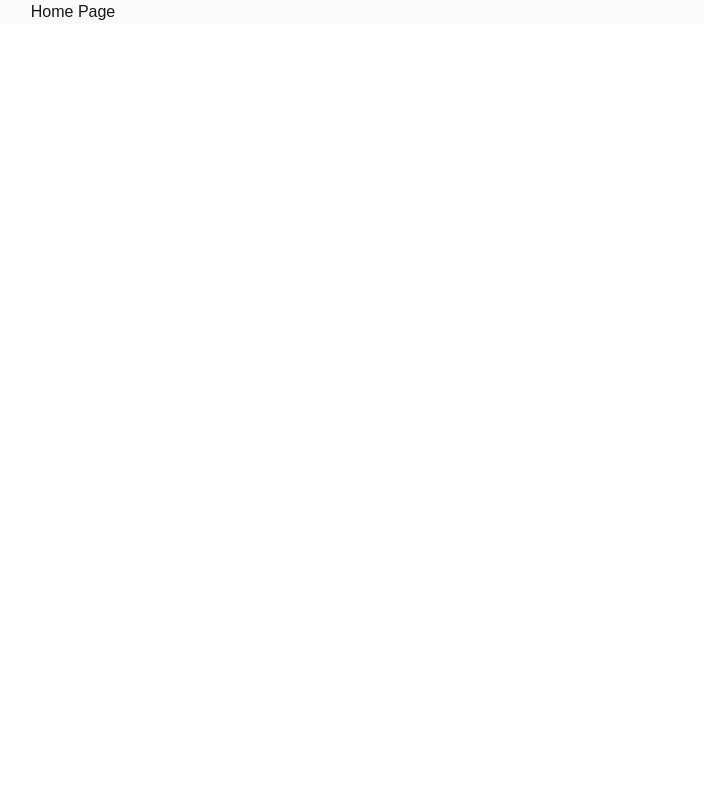
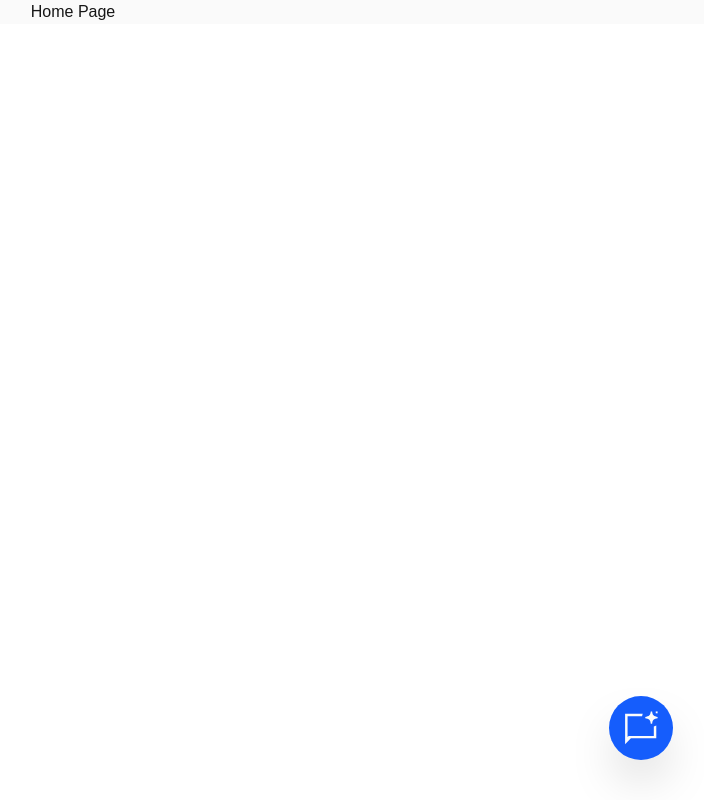
Before and after one commit to rumachoudhury/school-management-dashboard, a Next.js app: page / in a window 1280 px wide. Shown: the whole page, without its empty margins (567-1271 px from the left). Built offline with nearby package versions, Linux system fonts and the light colour scheme.

Commit message:
Created ChatButton

```diff
--- a/src/app/page.tsx
+++ b/src/app/page.tsx
@@ -1,7 +1,10 @@
+import ChatButton from "../components/ChatButton";
+
 export default function Home() {
   return (
     <div className="flex flex-col flex-1 items-center justify-center bg-zinc-50 font-sans dark:bg-black">
       <h1>Home Page</h1>
+      <ChatButton />
     </div>
   );
 }
--- /dev/null
+++ b/src/components/ChatButton.tsx
@@ -0,0 +1,97 @@
+// "use client";
+
+// export default function ChatButton() {
+//   const openChat = () => {
+//     console.log("Chat opened");
+//     // Open your chat component here
+//   };
+
+//   return (
+//     <button
+//       type="button"
+//       aria-label="Open chat"
+//       onClick={openChat}
+//       className="fixed bottom-6 right-6 flex h-16 w-16 items-center justify-center rounded-full bg-blue-600 shadow-lg transition-transform hover:scale-110"
+//     >
+//       <svg
+//         xmlns="http://www.w3.org/2000/svg"
+//         width="40"
+//         height="40"
+//         viewBox="0 0 40 40"
+//         fill="none"
+//       >
+//         <path
+//           d="M21.7548 5.74252C21.4258 6.51551 21.1989 7.34158 21.0865 8.20406H6.56408V29.0326L7.7003 27.8964H32.8205V18.5678C33.6973 18.34 34.5239 17.9883 35.282 17.5342V30.3579H9.90863L4.10254 36.164V5.74252H21.7548Z"
+//           fill="#FBFBFB"
+//         />
+
+//         <path
+//           d="M31.1394 3.44444C31.2887 5.19796 31.7497 6.46368 32.5224 7.32746C33.3107 8.25415 35.1578 8.85488 36.5945 8.90117V10.2986C35.1575 10.3449 33.3105 10.9454 32.5224 11.8723C31.7499 12.7361 31.2887 14.0005 31.1394 15.7537H29.742C29.5927 14.0005 29.1314 12.7361 28.359 11.8723C27.5709 10.9458 25.7238 10.3449 24.2868 10.2986V8.90117C25.7236 8.85488 27.5707 8.25415 28.359 7.32746C29.1317 6.46368 29.5927 5.19796 29.742 3.44444H31.1394Z"
+//           fill="#FBFBFB"
+//         />
+
+//         <path
+//           d="M36.5945 5.2922H34.7484V3.44444H36.5945V5.2922Z"
+//           fill="#FBFBFB"
+//         />
+//       </svg>
+//     </button>
+//   );
+// }
+
+// ====
+// "use client";
+
+// export default function ChatButton() {
+//   return (
+//     <button
+//       type="button"
+//       className="fixed bottom-10 right-10 z-[9999] h-16 w-16 rounded-full bg-blue-600 text-3xl text-white shadow-2xl"
+//       onClick={() => alert("Chat opened!")}
+//     >
+//       💬
+//     </button>
+//   );
+// }
+
+// ============
+"use client";
+
+export default function ChatButton() {
+  const openChat = () => {
+    console.log("Chat opened");
+    // Open your chat component here
+  };
+
+  return (
+    <button
+      type="button"
+      aria-label="Open chat"
+      onClick={openChat}
+      className="fixed bottom-10 right-10 z-[9999] flex h-16 w-16 items-center justify-center rounded-full bg-blue-600 shadow-2xl transition-transform hover:scale-105"
+    >
+      <svg
+        xmlns="http://www.w3.org/2000/svg"
+        width="40"
+        height="40"
+        viewBox="0 0 40 40"
+        fill="none"
+      >
+        <path
+          d="M21.7548 5.74252C21.4258 6.51551 21.1989 7.34158 21.0865 8.20406H6.56408V29.0326L7.7003 27.8964H32.8205V18.5678C33.6973 18.34 34.5239 17.9883 35.282 17.5342V30.3579H9.90863L4.10254 36.164V5.74252H21.7548Z"
+          fill="#FBFBFB"
+        />
+
+        <path
+          d="M31.1394 3.44444C31.2887 5.19796 31.7497 6.46368 32.5224 7.32746C33.3107 8.25415 35.1578 8.85488 36.5945 8.90117V10.2986C35.1575 10.3449 33.3105 10.9454 32.5224 11.8723C31.7499 12.7361 31.2887 14.0005 31.1394 15.7537H29.742C29.5927 14.0005 29.1314 12.7361 28.359 11.8723C27.5709 10.9454 25.7238 10.3449 24.2868 10.2986V8.90117C25.7236 8.85488 27.5707 8.25415 28.359 7.32746C29.1317 6.46368 29.5927 5.19796 29.742 3.44444H31.1394Z"
+          fill="#FBFBFB"
+        />
+
+        <path
+          d="M36.5945 5.2922H34.7484V3.44444H36.5945V5.2922Z"
+          fill="#FBFBFB"
+        />
+      </svg>
+    </button>
+  );
+}
```
